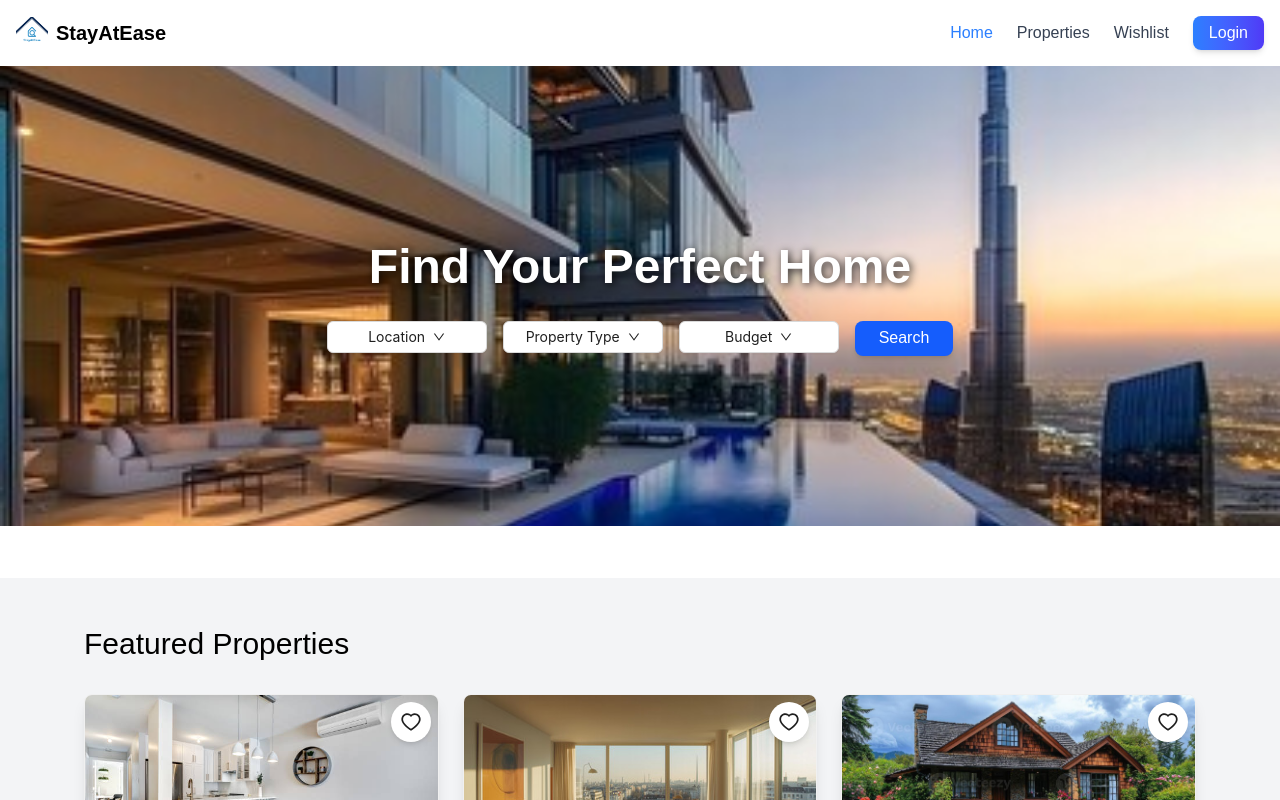
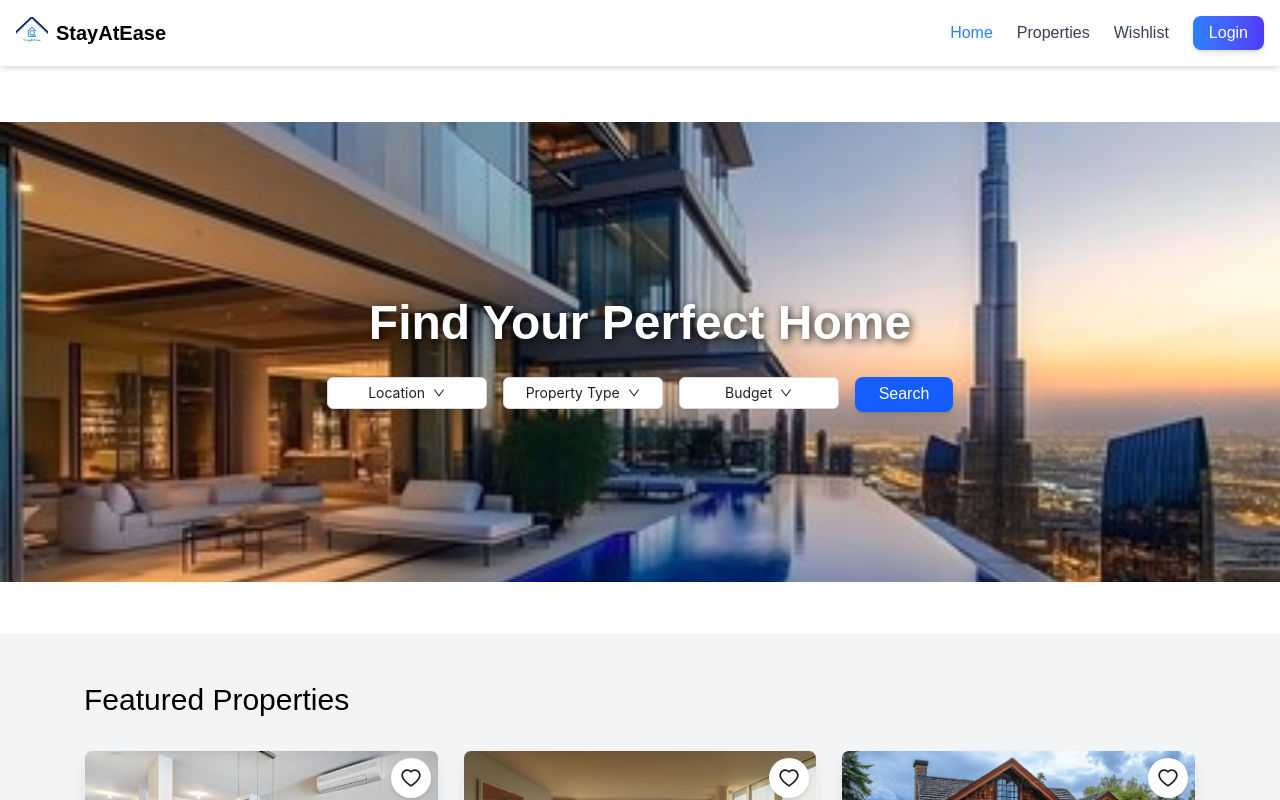
Before and after one commit to hemanshi08/StayAtEase, a React (Vite) app in the folder StayAtEase_frontend/: page / in a window 1280 px wide. Shown: the top 800 px of the page. Built offline with nearby package versions, Linux system fonts and the light colour scheme.

Commit message:
add code of static navbar

```diff
--- a/StayAtEase_frontend/src/Layouts/TenantLayout.jsx
+++ b/StayAtEase_frontend/src/Layouts/TenantLayout.jsx
@@ -7,7 +7,9 @@ const TenantLayout = () => {
   return (
     <>
     <Navbar />
+    <div className="pt-14">
     <Outlet />
+    </div>
     <Footer />
 
     </>
```
